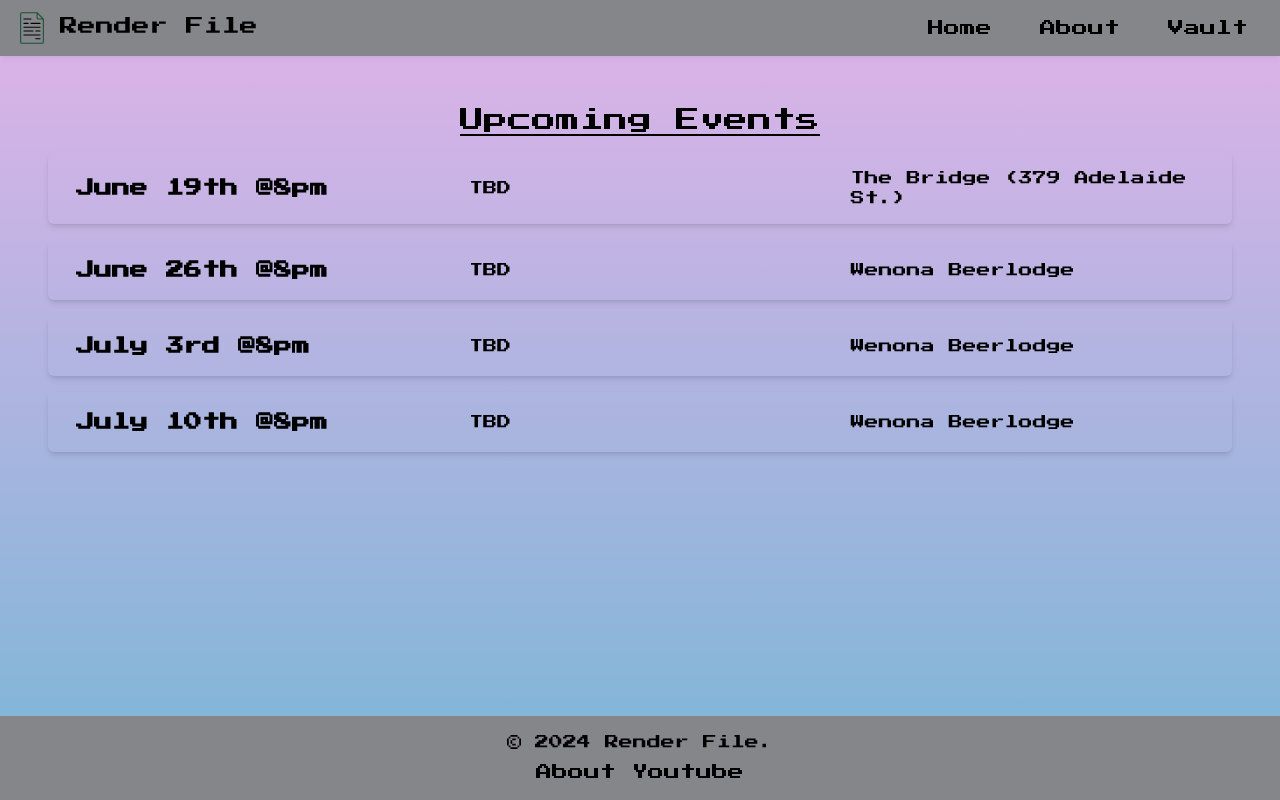
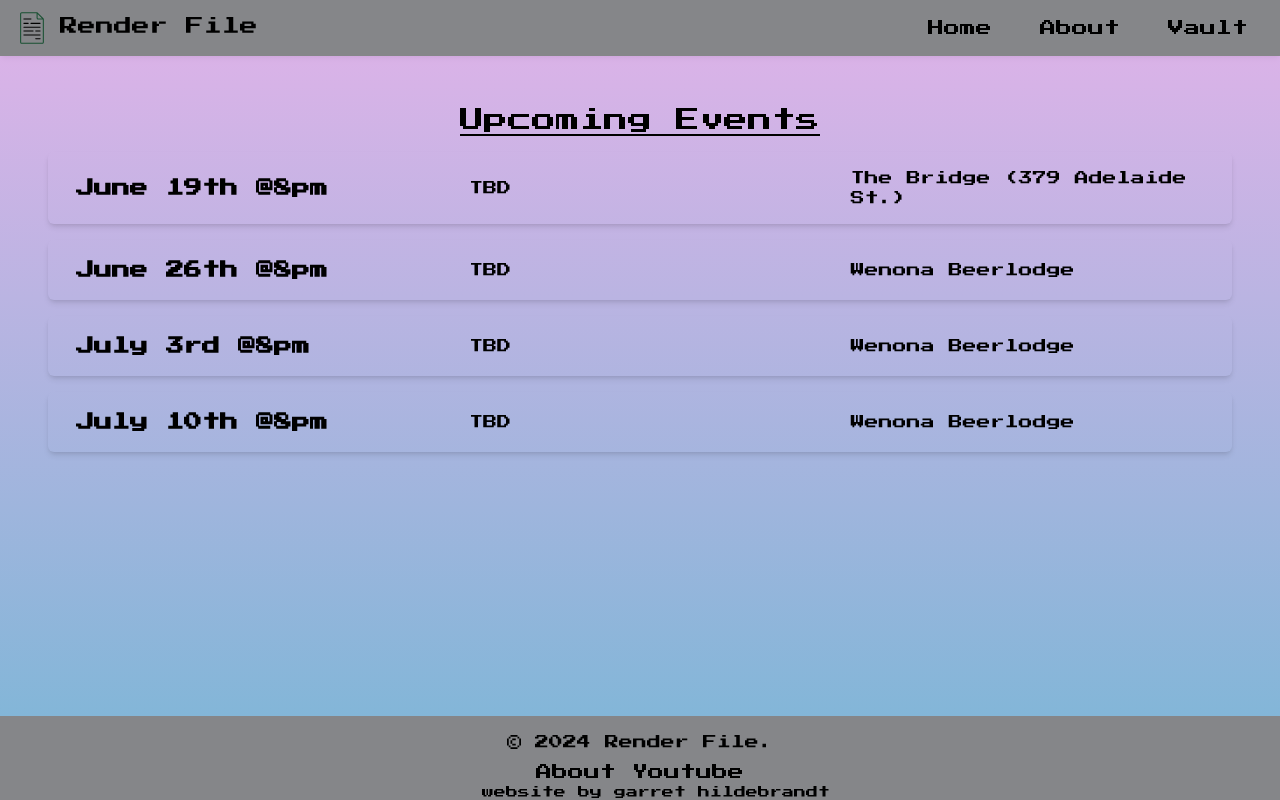
Before and after one commit to garrethil/render-file, a React (Vite) app in the folder client/: page / in a window 1280 px wide. Built offline with nearby package versions, Linux system fonts and the light colour scheme.

Commit message:
add to footer

```diff
--- a/client/src/components/Footer.jsx
+++ b/client/src/components/Footer.jsx
@@ -15,6 +15,9 @@ const Footer = () => {
             Youtube
           </a>
         </div>
+        <div className="absolute bottom-0 w-full text-center">
+          <p className="text-xs text-gray-400">website by garret hildebrandt</p>
+        </div>
       </div>
     </footer>
   );
```
